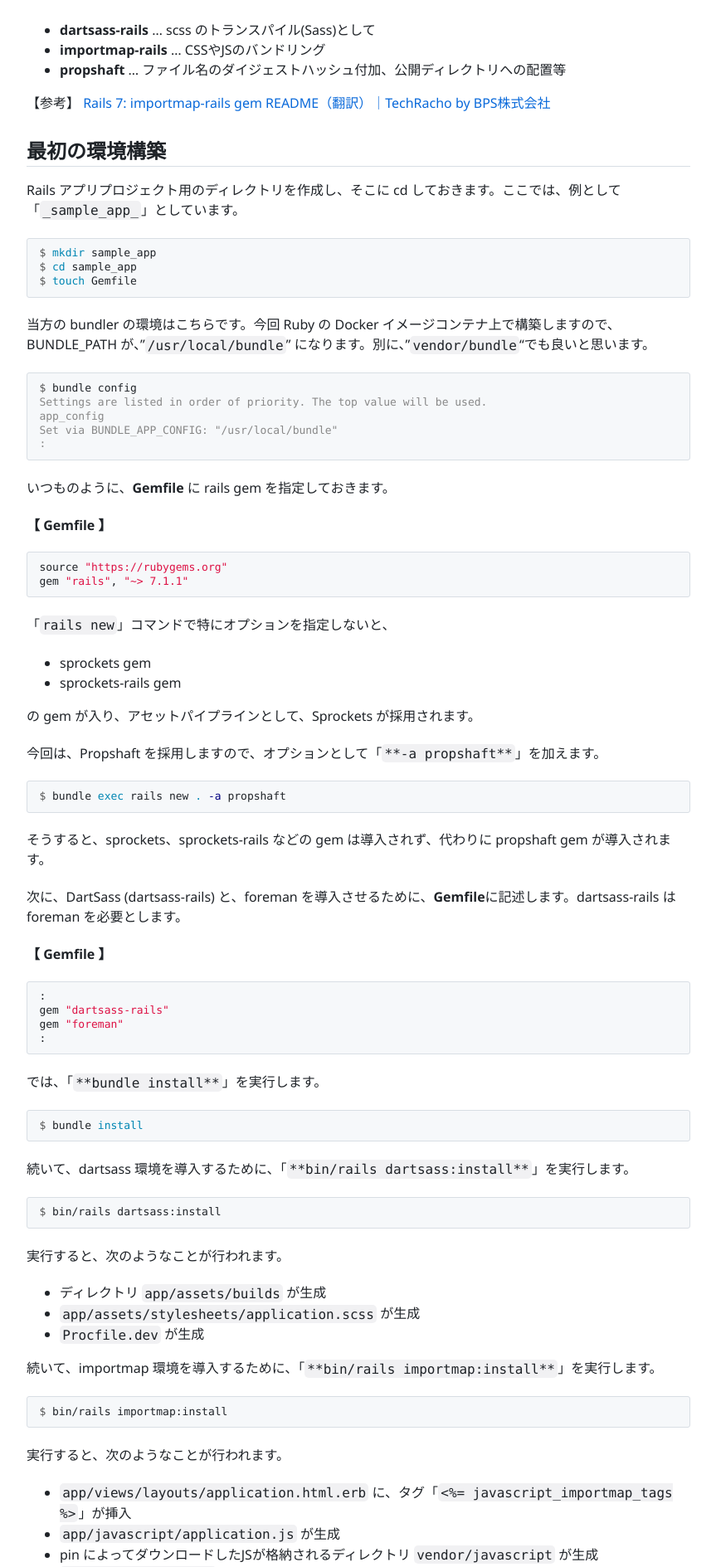
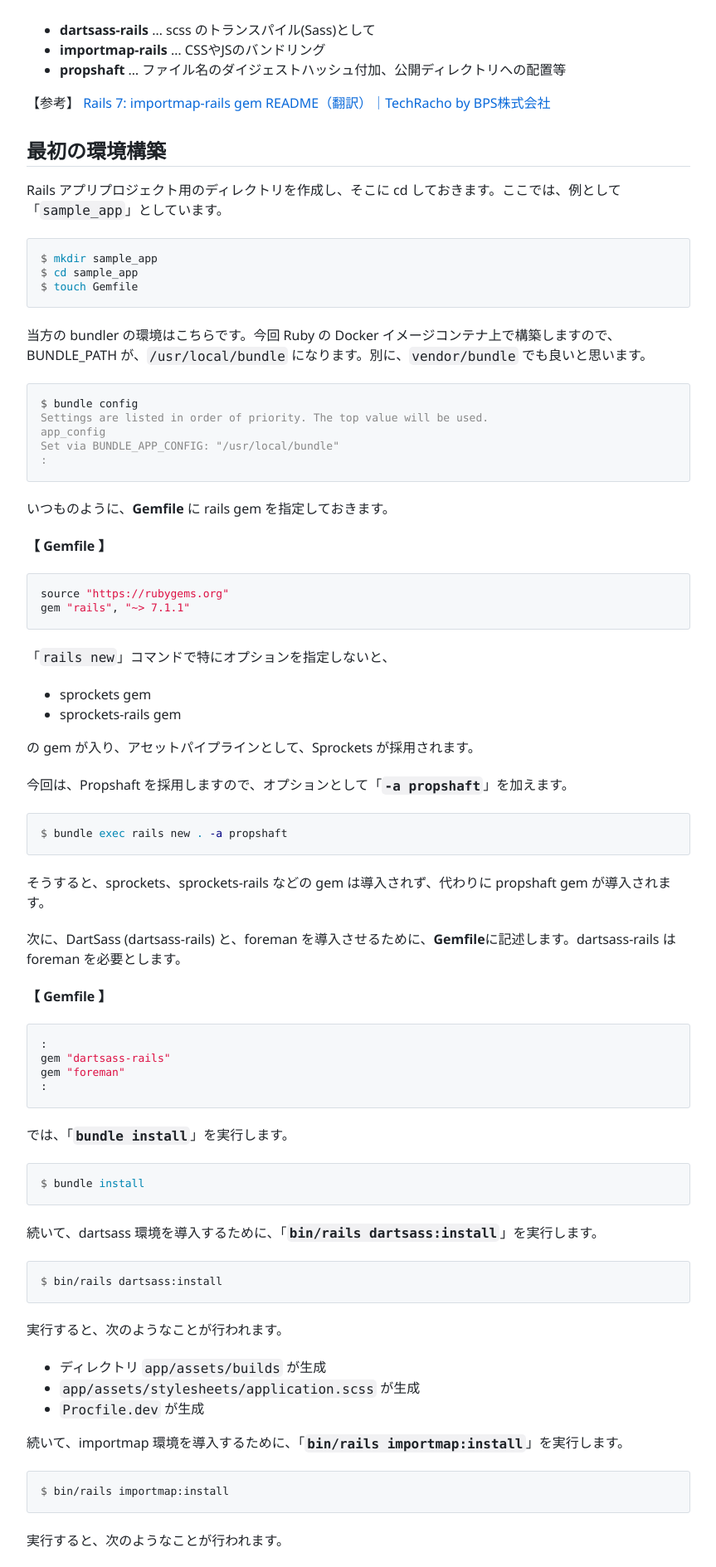
Before and after one commit to tamochia/tamochia.github.io, a Jekyll site: the page built from _posts/2024-03-22-rails7-bootstrap-and-importmaps-without-nodejs.md, in a window 1280 px wide. Shown: the part 1293-3182 px from the top of the page at 83% size, without its empty margins (208-1071 px from the left). Built offline with Jekyll 4.4.1, drawn with Linux system fonts in a browser that asks for light colours; nearby versions of some CDN libraries; our own code applies the rules of GitHub Pages for plain Markdown files; some of the changed text lies outside the part shown.

Commit message:
記事の誤字等修正

````diff
--- a/_posts/2024-03-22-rails7-bootstrap-and-importmaps-without-nodejs.md
+++ b/_posts/2024-03-22-rails7-bootstrap-and-importmaps-without-nodejs.md
@@ -42,7 +42,7 @@ Propshaft は、Sprokets よりもシンプルで、トランスパイルなど
 
 ## 最初の環境構築
 
-Rails アプリプロジェクト用のディレクトリを作成し、そこに cd しておきます。ここでは、例として「`_sample_app_`」としています。
+Rails アプリプロジェクト用のディレクトリを作成し、そこに cd しておきます。ここでは、例として「`sample_app`」としています。
 
 ```console
 $ mkdir sample_app
@@ -50,7 +50,7 @@ $ cd sample_app
 $ touch Gemfile
 ```
 
-当方の bundler の環境はこちらです。今回 Ruby の Docker イメージコンテナ上で構築しますので、BUNDLE\_PATH が、"`/usr/local/bundle`" になります。別に、"`vendor/bundle`"でも良いと思います。
+当方の bundler の環境はこちらです。今回 Ruby の Docker イメージコンテナ上で構築しますので、BUNDLE_PATH が、`/usr/local/bundle` になります。別に、`vendor/bundle` でも良いと思います。
 
 ```console
 $ bundle config
@@ -76,7 +76,7 @@ gem "rails", "~> 7.1.1"
 
 の gem が入り、アセットパイプラインとして、Sprockets が採用されます。
 
-今回は、Propshaft を採用しますので、オプションとして「`**-a propshaft**`」を加えます。
+今回は、Propshaft を採用しますので、オプションとして「**`-a propshaft`**」を加えます。
 
 ```console
 $ bundle exec rails new . -a propshaft
@@ -95,13 +95,13 @@ gem "foreman"
 :
 ```
 
-では、「`**bundle install**`」を実行します。
+では、「**`bundle install`**」を実行します。
 
 ```console
 $ bundle install
 ```
 
-続いて、dartsass 環境を導入するために、「`**bin/rails dartsass:install**`」を実行します。
+続いて、dartsass 環境を導入するために、「**`bin/rails dartsass:install`**」を実行します。
 
 ```console
 $ bin/rails dartsass:install
@@ -113,7 +113,7 @@ $ bin/rails dartsass:install
 - `app/assets/stylesheets/application.scss` が生成
 - `Procfile.dev` が生成
 
-続いて、importmap 環境を導入するために、「`**bin/rails importmap:install**`」を実行します。
+続いて、importmap 環境を導入するために、「**`bin/rails importmap:install`**」を実行します。
 
 ```console
 $ bin/rails importmap:install
@@ -135,9 +135,9 @@ web: bin/rails server -b 0.0.0.0 -p 3000
 css: bin/rails dartsass:watch
 ```
 
-ブラウザで「http://localhost:3000」でアクセスした際に、「_localhost からデータが送信されませんでした。(ERR\_EMPTY\_RESPONSE)_」とエラー画面になってしまう場合は、「`**-b 0.0.0.0**`」を追記を追記しておきます。
+ブラウザで「http://localhost:3000」でアクセスした際に、「_localhost からデータが送信されませんでした。(ERR_EMPTY_RESPONSE)_」とエラー画面になってしまう場合は、「**`-b 0.0.0.0`**」を追記を追記しておきます。
 
-Rails用データベース（SQLite）の作成のため、「`**bin/rails db:create**`」を実行します。
+Rails用データベース（SQLite）の作成のため、「**`bin/rails db:create`**」を実行します。
 
 ```console
 $ bin/rails db:create
@@ -159,7 +159,7 @@ Cannot render console from 10.0.13.1! Allowed networks: 127.0.0.0/127.255.255.25
 :
 ```
 
-ログの中に、`_Cannot render console from 10.0.13.1! Allowed networks: 127.0.0.0/127.255.255.255, ::1_` と出ていますが、これは単に、`127.0.0.0/8` 以外の許可されていないネットワークからアクセスされたということなので、このクライアントのIPアドレス `10.0.13.1` を許可してあげれば良いだけです。
+ログの中に、`Cannot render console from 10.0.13.1! Allowed networks: 127.0.0.0/127.255.255.255, ::1` と出ていますが、これは単に、`127.0.0.0/8` 以外の許可されていないネットワークからアクセスされたということなので、このクライアントのIPアドレス `10.0.13.1` を許可してあげれば良いだけです。
 
 **【 config/environments/development.rb 】**
 
@@ -206,7 +206,7 @@ $ bin/rails g controller hello index
 ![](/assets/images/c8dd2d5ea166cfbec8e002575ba4c209.png?w=618)
 
 例えば、この殺風景なWebページに、猫ちゃんの写真を掲載してみたいと思います。
-画像ファイル（ここでは「`_cat_m.jpg_`」）を、`app/assets/images` にアップロードしておきます。
+画像ファイル（ここでは「`cat_m.jpg`」）を、`app/assets/images` にアップロードしておきます。
 
 ```console
 $ ls app/assets/images/
@@ -282,7 +282,7 @@ h1{color:#3a9}
 
 ## Bootstrap (CSS) の適用
 
-Rails で Bootstrap と言えば、bootstrap gem がありますが、この gem を bundle install した場合、今回の環境だと、「`_ExecJS::RuntimeUnavailable: Could not find a JavaScript runtime._`」とエラーが出て失敗します。ExceJS が必要、つまり Node.js が必要になってきます。
+Rails で Bootstrap と言えば、bootstrap gem がありますが、この gem を bundle install した場合、今回の環境だと、「`ExecJS::RuntimeUnavailable: Could not find a JavaScript runtime.`」とエラーが出て失敗します。ExceJS が必要、つまり Node.js が必要になってきます。
 
 まずは、Bootstrap も何も導入しない状態で、index.html.erb ファイルの方に、次のサイトからBootstrapを使ったサンプルソースを拝借して追記してみます。
 
@@ -320,7 +320,7 @@ Rails で Bootstrap と言えば、bootstrap gem がありますが、この gem
 
 単に、普通のボタンに普通のリンクが作成されています。
 
-まずは、Bootstrap の CSS (**bootstrap.min.css**) をサイトからダウンロードしてきて、これを先程「_main.scss_」ファイルを置いた同じ場所 `**app/assets/stylesheets**` に置きましょう。今回ダウンロードは **wget** コマンドで行ってみます。
+まずは、Bootstrap の CSS (**bootstrap.min.css**) をサイトからダウンロードしてきて、これを先程「_main.scss_」ファイルを置いた同じ場所 **`app/assets/stylesheets`** に置きましょう。今回ダウンロードは **wget** コマンドで行ってみます。
 
 ```console
 $ cd app/assets/stylesheets
@@ -390,7 +390,7 @@ $ ls
 bootstrap.min.js  bootstrap.min.js.map  popper.min.js  popper.min.js.map
 ```
 
-次に、 `**config/importmap.rb**` を編集します。
+次に、 **`config/importmap.rb`** を編集します。
 
 **【 config/importmap.rb】**
 
@@ -404,7 +404,7 @@ pin "bootstrap", to: "bootstrap.min.js"
 
 ここで、「`to: "bootstrap.min.js"`」のファイル名の部分をCDNのURLにすると、ダウンロード済みのJSファイルではなく、CDNサイトを直接参照するようになります。
 
-最後、 `**app/javascript/application.js**` を編集します。
+最後、 **`app/javascript/application.js`** を編集します。
 
 **【 app/javascript/application.js 】**
 
@@ -457,7 +457,7 @@ Pinning "bootstrap" to vendor/javascript/bootstrap.js via download from https://
 Pinning "@popperjs/core" to vendor/javascript/@popperjs/core.js via download from https://ga.jspm.io/npm:@popperjs/core@2.11.8/lib/index.js
 ```
 
-ちなみに、「`bin/importmap pin bootstrap`」で実行した場合、「`_Couldn't find any packages in ["bootstrap"] on jspm_`」と出てダウンロードされない場合があります。その場合は、パッケージの指定を「`bootstrap@5.3.3`」のようにバージョンも含めた形で行うとダウンロードしてくれると思います。または、`from` オプションにて「`--from unpkg`」や「`--from jsdelivr`」などとCDNサイトを指定してみると良いです。
+ちなみに、「`bin/importmap pin bootstrap`」で実行した場合、「`Couldn't find any packages in ["bootstrap"] on jspm`」と出てダウンロードされない場合があります。その場合は、パッケージの指定を「`bootstrap@5.3.3`」のようにバージョンも含めた形で行うとダウンロードしてくれると思います。または、`from` オプションにて「`--from unpkg`」や「`--from jsdelivr`」などとCDNサイトを指定してみると良いです。
 
 また、あるサイトには、「`--download`」オプションを付ければ良いみたいなことが書いてあったのですが、2024年3月時点では、このオプションを付加した場合、「`--download`」自体をパッケージ名として認識されてしまうようです。help を見てみます。
 
--- a/_sass/_base.scss
+++ b/_sass/_base.scss
@@ -92,7 +92,7 @@ code {
 
 pre {
 	overflow: auto;
-	padding: .6rem .9rem;
+	padding: 1rem 1rem;
 	white-space: pre;
 	line-height: 1.3;
 	color: $color-fg-default;
````
